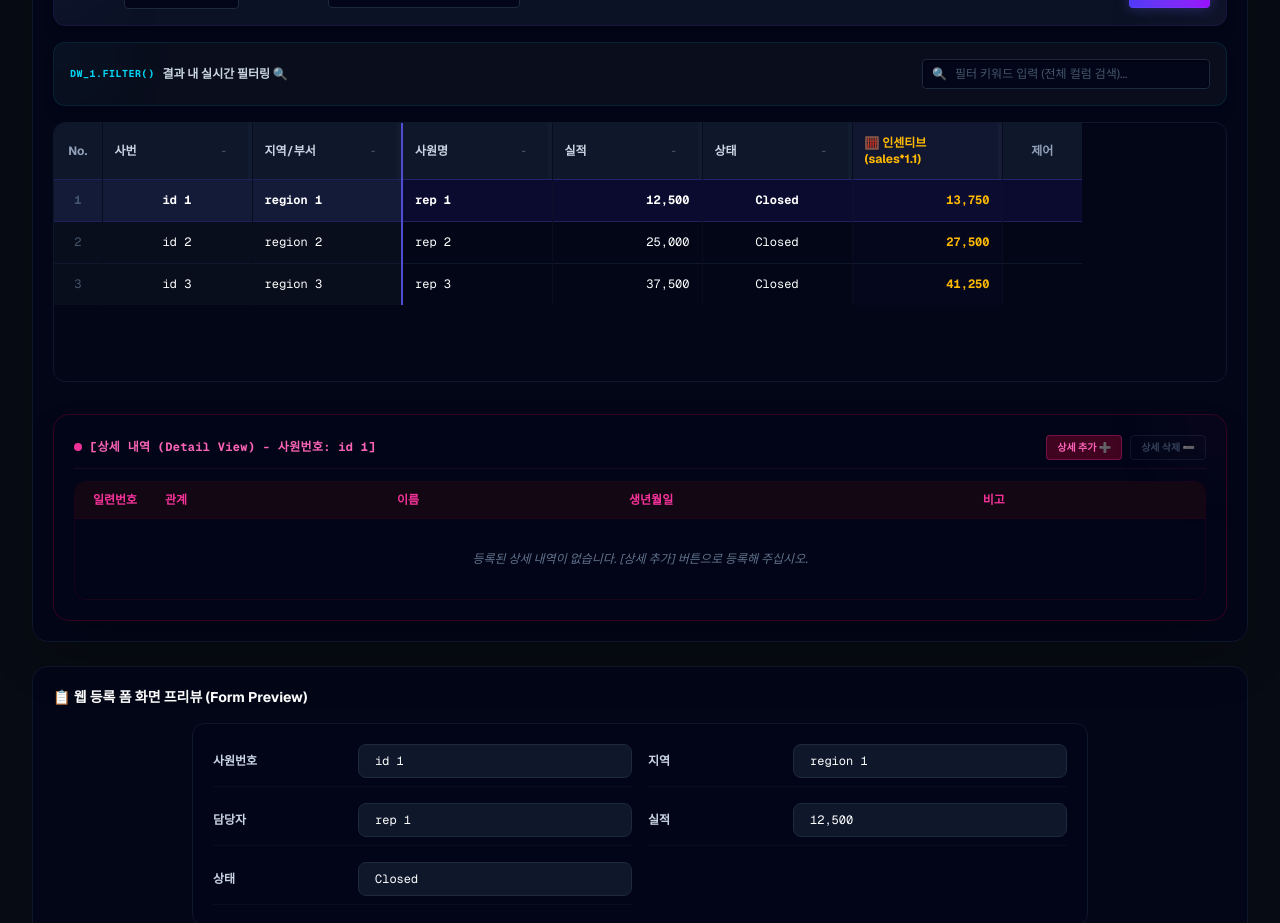
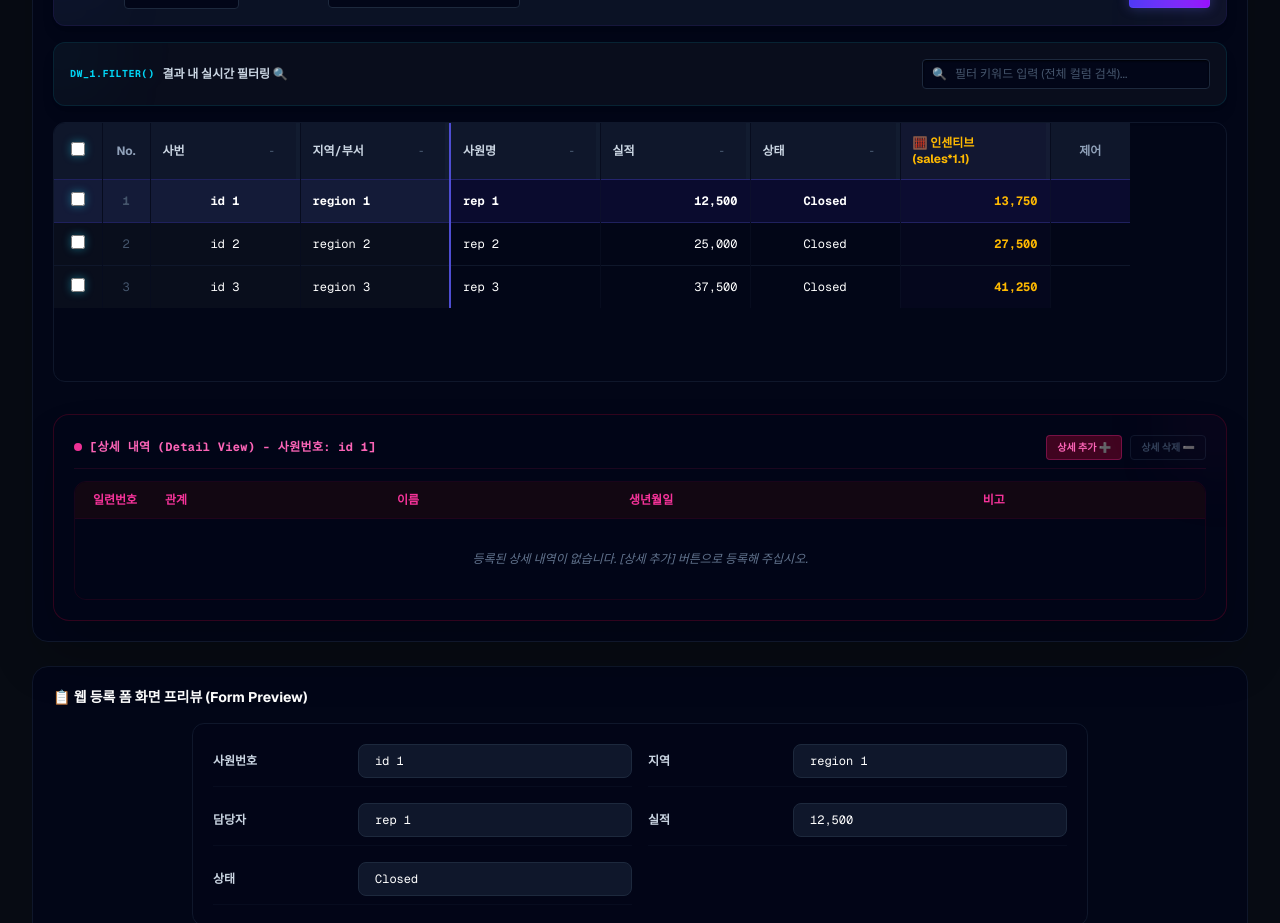
Before and after one commit to boradori80/pb-bridge, a Next.js app: page / in a window 1280 px wide. Shown: the part 1000-1923 px from the top of the page. Built offline with nearby package versions, Linux system fonts and the light colour scheme.

Commit message:
기능: 그리드 다중 행 체크박스 선택 및 스페이스바 키 바인딩, 일괄 삭제 구현 완료 (44일차 마감)

```diff
--- a/app/components/GridPreview.tsx
+++ b/app/components/GridPreview.tsx
@@ -111,6 +111,10 @@ const MOCK_DETAIL_DATA: { [empId: string]: DetailRow[] } = {
  *      * 에러 ➔ [ˈerər]
  *      * 프리뷰 ➔ [ˈpriːvjuː]
  *      * 업데이트 ➔ [ʌpˈdeɪt]
+ *      * 선택 ➔ [sɪˈlekʃn]
+ *      * 체크박스 ➔ [ˈtʃekbɒks]
+ *      * 다중 선택 ➔ [ˈmʌlti sɪˈlekʃn]
+ *      * 토글 ➔ [ˈtɑːɡl]
  */
 const LANG_DICT = {
   ko: {
@@ -146,6 +150,7 @@ const LANG_DICT = {
     colName: "이름",
     colDept: "부서",
     colControl: "제어",
+    colSelect: "선택",
     undo: "원복",
     detailTitle: "[상세 내역 (Detail View) - 사원번호: {empId}]",
     detailSelectRow: "마스터 그리드에서 직원을 선택해 주십시오.",
@@ -187,7 +192,8 @@ const LANG_DICT = {
     tooltipCopy: "추출된 JSON 문자열을 클립보드에 원클릭 복사합니다.",
     tooltipDownload: "추출된 JSON 파일을 로컬 디스크로 즉시 다운로드합니다.",
     btnPrint: "보고서 인쇄 🖨️",
-    tooltipPrint: "현재 화면을 규격에 맞춰 인쇄합니다 (dw_1.Print)."
+    tooltipPrint: "현재 화면을 규격에 맞춰 인쇄합니다 (dw_1.Print).",
+    tooltipCheckbox: "행 다중 선택 [ˈmʌlti sɪˈlekʃn] 체크박스 [ˈtʃekbɒks]"
   },
   en: {
     title: "💻 Web-Converted [ɡrɪd] [ˈpriːvjuː]",
@@ -222,6 +228,7 @@ const LANG_DICT = {
     colName: "Name",
     colDept: "Dept",
     colControl: "Control",
+    colSelect: "Select",
     undo: "Undo",
     detailTitle: "[Detail View - Emp ID: {empId}]",
     detailSelectRow: "Please select an employee from the master [ɡrɪd].",
@@ -263,7 +270,8 @@ const LANG_DICT = {
     tooltipCopy: "Copy the extracted JSON string to the clipboard with one click.",
     tooltipDownload: "Download the extracted JSON file to the local disk immediately.",
     btnPrint: "Print Report [prɪnt] 🖨️",
-    tooltipPrint: "Print the report page using native [prɪnt] API."
+    tooltipPrint: "Print the report page using native [prɪnt] API.",
+    tooltipCheckbox: "Row [ˈmʌlti sɪˈlekʃn] [ˈtʃekbɒks]"
   }
 };
 
@@ -286,6 +294,9 @@ export default function GridPreview({
   selectedRowIndex,
   onSelectRow,
 }: GridPreviewProps) {
+  // [Day 44 작업] 다중 선택 체크박스 상태 모델 정의 (Set 구조로 인덱스 추적)
+  const [selectedRowIds, setSelectedRowIds] = React.useState<Set<string>>(new Set());
+
   // [Day 36 작업] 삭제된 레코드를 추적하기 위한 버퍼 상태 및 타입 정의
   interface DeletedRowInfo {
     row_no: number;
@@ -439,8 +450,9 @@ export default function GridPreview({
 
   // [Day 37 작업] 컬럼 너비들의 합산으로 테이블의 전체 고정 폭 계산
   // [Day 42 작업] visibleColumns에 기재된 활성화된 컬럼들만 합산하여 계산
+  // [Day 44 작업] 다중 선택 체크박스(48px)가 추가되면서 테이블 너비 합산 공식 업데이트
   const totalTableWidth = React.useMemo(() => {
-    let sum = 48 + 80;
+    let sum = 48 + 48 + 80; // 체크박스(48) + No.(48) + 제어(80)
     (parsedData.columns || []).forEach((c) => {
       if (visibleColumns[c.name] !== false) {
         sum += columnWidths[c.name] || 150;
@@ -479,9 +491,10 @@ export default function GridPreview({
    *      활성화된 컬럼들만 합산하여 유기적으로 반영되므로 틀고정 경계선이 한 픽셀의 오차도 없이 유연하게 달라붙게 됩니다.
    *    - 리렌더링(Rerendering [riːˈrendərɪŋ]) 과정에서 DOM을 직접 조작하지 않고 데이터 상태와 뷰의 바인딩을 일치시킴으로써 뛰어난 성능과 설계의 분리(SoC)를 만족합니다.
    */
+  // [Day 44 작업] 다중 선택 체크박스(48px) 도입으로 인한 Frozen Column left 오프셋 계산식 튜닝
   const getFrozenLeftOffset = React.useCallback((colIndex: number): number => {
-    if (colIndex === -1) return 0; // 'No.' 열은 가장 첫 부분에 고정
-    let offset = 48; // 'No.' 열의 고정 너비 (48px)
+    if (colIndex === -1) return 48; // 'No.' 열은 체크박스(48px) 바로 다음에 고정
+    let offset = 96; // 체크박스(48px) + 'No.'(48px) 의 고정 너비 합산 오프셋
     for (let i = 0; i < colIndex; i++) {
       const colName = parsedData.columns[i]?.name;
       if (colName) {
@@ -496,10 +509,11 @@ export default function GridPreview({
   }, [parsedData.columns, columnWidths, visibleColumns]);
 
   // [Day 42 작업] 활성화된 전체 컬럼 개수 계산 (No. 및 제어 컬럼 제외)
+  // [Day 44 작업] 다중 선택 체크박스 열이 추가되면서 기본 colSpan에 체크박스 포함하도록 보정 (+3)
   const totalVisibleColSpan = React.useMemo(() => {
     const visibleCols = (parsedData.columns || []).filter((c) => visibleColumns[c.name] !== false).length;
     const visibleComps = (parsedData.computedFields || []).filter((comp) => visibleColumns[comp.name] !== false).length;
-    return visibleCols + visibleComps + 2; // No. + 제어 포함
+    return visibleCols + visibleComps + 3; // 체크박스 + No. + 제어 포함
   }, [parsedData.columns, parsedData.computedFields, visibleColumns]);
 
   // [Day 35 작업] 실시간 유효성 검증(Validation) 및 레거시 ItemChanged / dw_1.Find() 대치 로직
@@ -630,6 +644,7 @@ export default function GridPreview({
       setSortConfig({ key: "", direction: "none" });
       setFilterKeyword("");
       setDeleteBuffer([]);
+      setSelectedRowIds(new Set());
 
       setDetailData(JSON.parse(JSON.stringify(MOCK_DETAIL_DATA)));
       setDetailDeleteBuffer([]);
@@ -752,6 +767,7 @@ export default function GridPreview({
       setGridData(resetSnapshot);
       setFilterKeyword("");
       setDeleteBuffer([]);
+      setSelectedRowIds(new Set());
       initialGridDataRef.current = JSON.parse(JSON.stringify(snapshotRef.current));
 
       setDetailData(JSON.parse(JSON.stringify(MOCK_DETAIL_DATA)));
@@ -811,27 +827,65 @@ export default function GridPreview({
   };
 
   const handleDeleteRow = () => {
-    if (selectedRowIndex < 0 || selectedRowIndex >= gridData.length) return;
-
-    const rowToDelete = gridData[selectedRowIndex];
-
-    if (rowToDelete.row_status !== "New" && rowToDelete.row_status !== "NewModified") {
-      const { __originalIndex, row_status, ...cleanRow } = rowToDelete;
-
-      const deletedItem: DeletedRowInfo = {
-        row_no: selectedRowIndex + 1,
-        row_status: "Deleted",
-        data: cleanRow,
-      };
-
-      setDeleteBuffer((prev) => [...prev, deletedItem]);
+    // [Day 44 작업] 일괄 행 삭제 연동 파이프라인
+    // 체크박스로 다중 선택된 행이 있다면 일괄 삭제를 진행하고, 없으면 기존처럼 포커스된 단일 행을 삭제합니다.
+    const hasMultiSelected = selectedRowIds.size > 0;
+
+    let targetRowIndices: number[] = [];
+    if (hasMultiSelected) {
+      // 선택된 __originalIndex를 가진 행들의 현재 인덱스를 찾음
+      gridData.forEach((row, idx) => {
+        if (row.__originalIndex && selectedRowIds.has(row.__originalIndex)) {
+          targetRowIndices.push(idx);
+        }
+      });
+    } else {
+      if (selectedRowIndex >= 0 && selectedRowIndex < gridData.length) {
+        targetRowIndices.push(selectedRowIndex);
+      }
     }
 
+    if (targetRowIndices.length === 0) return;
+
+    // 1. deleteBuffer에 적재할 삭제 대상 가공 및 추가
+    const deletedItems: DeletedRowInfo[] = [];
+    targetRowIndices.forEach((idx) => {
+      const rowToDelete = gridData[idx];
+      if (rowToDelete && rowToDelete.row_status !== "New" && rowToDelete.row_status !== "NewModified") {
+        const { __originalIndex, row_status, ...cleanRow } = rowToDelete;
+        deletedItems.push({
+          row_no: idx + 1,
+          row_status: "Deleted",
+          data: cleanRow,
+        });
+      }
+    });
+
+    if (deletedItems.length > 0) {
+      setDeleteBuffer((prev) => [...prev, ...deletedItems]);
+    }
+
+    // 2. gridData에서 대상 행들 필터링하여 제외
+    const targetSet = new Set(targetRowIndices);
     setGridData((prev) => {
-      const next = prev.filter((_, idx) => idx !== selectedRowIndex);
-
+      const next = prev.filter((_, idx) => !targetSet.has(idx));
+
+      // 삭제 후 포커스 행 인덱스 보정
       if (next.length > 0) {
-        const nextSelectIdx = selectedRowIndex >= next.length ? next.length - 1 : selectedRowIndex;
+        let nextSelectIdx = selectedRowIndex;
+        // 만약 기존 포커스 행이 삭제되었다면 가장 가까운 행으로 이동
+        if (targetSet.has(selectedRowIndex)) {
+          const smallerIndices = targetRowIndices.filter(i => i < selectedRowIndex);
+          const deletedBeforeCount = smallerIndices.length;
+          nextSelectIdx = Math.max(0, selectedRowIndex - deletedBeforeCount);
+          if (nextSelectIdx >= next.length) {
+            nextSelectIdx = next.length - 1;
+          }
+        } else {
+          // 기존 포커스 행이 삭제되지 않았더라도, 그 앞에 몇 개가 삭제되었는지 세서 당겨줌
+          const deletedBeforeCount = targetRowIndices.filter(i => i < selectedRowIndex).length;
+          nextSelectIdx = Math.max(0, selectedRowIndex - deletedBeforeCount);
+        }
         setTimeout(() => {
           onSelectRow(nextSelectIdx);
         }, 0);
@@ -842,7 +896,71 @@ export default function GridPreview({
       }
       return next;
     });
+
+    // 3. 다중 선택 상태 클리어
+    setSelectedRowIds(new Set());
   };
+
+  // [Day 44 작업] 다중 행 선택(Multi-Selection [ˈmʌlti sɪˈlekʃn]) 토글 [ˈtɑːɡl] 및 아키텍처 비교 주석
+  /*
+   * [레거시 파워빌더 다중 선택 vs 현대 React 선언형 Set 모델 아키텍처 비교]
+   *
+   * 1. 레거시 파워빌더 (C/S 환경):
+   *    - 파워빌더에서는 그리드(DataWindow)에서 여러 행을 다중 선택하기 위해 `dw_1.SelectRow(i, true)` 또는 `dw_1.SelectRow(i, false)` 함수를 호출하여
+   *      데이터윈도우 내 각 로우의 그래픽 상태 레이어를 명령형(Imperative)으로 제어하고 물리적 선택 상태를 반전시켰습니다.
+   *    - 이후 선택된 다중 행들을 판별하거나 추출하려면, 개발자가 1부터 `dw_1.RowCount()`까지 루프를 돌리며 `dw_1.IsSelected(i)`를
+   *      일일이 호출해 스캔하는 절차적이고 비효율적인 방식이 수반되었습니다. 이는 데이터 버퍼 상태와 UI 렌더링 레이어가 파워빌더 엔진 내부에
+   *      완전 통합(Hard-coupled)되어 개발자가 로우 상태를 투명하게 추적하거나 외부 파이프라인으로 일괄 연동하기 매우 까다로웠습니다.
+   *
+   * 2. 현대 웹 표준 React 아키텍처 (선언형 Set 기반 상태 매핑 및 키보드 웹 접근성):
+   *    - React 환경에서는 UI가 로우 레벨 상태의 투사체에 불과하다는 선언형(Declarative) 렌더링 패러다임을 따릅니다.
+   *    - 다중 행 선택(Multi-Selection [ˈmʌlti sɪˈlekʃn]) 상태는 `selectedRowIds` 라는 고유의 Set 객체 상태(State)로 선언하여 격리 관리됩니다.
+   *    - 개별 행 체크박스 토글(Toggle [ˈtɑːɡl]) 시, 대상 행의 고유 불변 키(`__originalIndex`)를 Set에 삽입/삭제(Set.has ? delete : add)하는 상태 변경 함수가 실행되며,
+   *      React는 이 상태 변동을 감지하고 가상 돔(Virtual DOM) 리렌더링을 유발하여 체크박스의 체크 여부(`checked={selectedRowIds.has(row.__originalIndex)}`)를 즉시 자동 맵핑합니다.
+   *    - 복잡한 루프 스캔 없이 단순히 `selectedRowIds` 집합의 존재 여부를 통해 즉시 다중 행 선택 여부를 판별(O(1))할 수 있으며,
+   *      스페이스바(`Space`) 키 이벤트를 Listen하여 키보드 웹 접근성 규칙에 맞춰 현재 포커스 행(`selectedRowIndex`)의 체크 상태를 즉각 반전시킬 수 있어
+   *      C/S 수준의 풍부한 UX와 명확한 아키텍처적 SoC(관심사 분리)를 완벽히 달성합니다.
+   */
+  const handleToggleRow = React.useCallback((rowOriginalIndex: string) => {
+    setSelectedRowIds((prev) => {
+      const next = new Set(prev);
+      if (next.has(rowOriginalIndex)) {
+        next.delete(rowOriginalIndex);
+      } else {
+        next.add(rowOriginalIndex);
+      }
+      return next;
+    });
+  }, []);
+
+  const isAllFilteredSelected = React.useMemo(() => {
+    if (filteredRows.length === 0) return false;
+    return filteredRows.every(({ row }) => selectedRowIds.has(row.__originalIndex || ""));
+  }, [filteredRows, selectedRowIds]);
+
+  const handleToggleAll = React.useCallback(() => {
+    if (isAllFilteredSelected) {
+      setSelectedRowIds((prev) => {
+        const next = new Set(prev);
+        filteredRows.forEach(({ row }) => {
+          if (row.__originalIndex) {
+            next.delete(row.__originalIndex);
+          }
+        });
+        return next;
+      });
+    } else {
+      setSelectedRowIds((prev) => {
+        const next = new Set(prev);
+        filteredRows.forEach(({ row }) => {
+          if (row.__originalIndex) {
+            next.add(row.__originalIndex);
+          }
+        });
+        return next;
+      });
+    }
+  }, [filteredRows, isAllFilteredSelected]);
 
   // [Day 39 작업] 파워빌더 RowFocusChanged / ShareData 대치 설명 및 연동 상태 제어
   // [Day 39 작업] 디테일 데이터 행 추가 (dw_detail.InsertRow)
@@ -1180,6 +1298,7 @@ export default function GridPreview({
 
         setDeleteBuffer([]);
         setDetailDeleteBuffer([]);
+        setSelectedRowIds(new Set());
 
         snapshotRef.current = JSON.parse(JSON.stringify(updatedGridData));
         initialGridDataRef.current = JSON.parse(JSON.stringify(updatedGridData));
@@ -1603,10 +1722,23 @@ export default function GridPreview({
                   : "44px",
               }}
             >
+              {/* [Day 44 작업] 체크박스 [ˈtʃekbɒks] 다중 선택 [ˈmʌlti sɪˈlekʃn] sticky 고정 적용 */}
+              <th
+                className="p-3 text-center bg-slate-900 border-r border-slate-900/40 sticky left-0 z-30"
+                style={{ width: "48px", left: 0 }}
+                title={t.tooltipCheckbox}
+              >
+                <input
+                  type="checkbox"
+                  checked={isAllFilteredSelected}
+                  onChange={handleToggleAll}
+                  className="rounded border-slate-800 bg-slate-950 text-cyan-500 focus:ring-0 focus:ring-offset-0 focus:outline-none w-3.5 h-3.5 cursor-pointer accent-cyan-500 shadow-[0_0_8px_rgba(34,211,238,0.4)]"
+                />
+              </th>
               {/* [Day 38 작업] No. 열 sticky 고정 적용 */}
               <th
                 className="p-3 text-center bg-slate-900 border-r border-slate-900/40 sticky left-0 z-30"
-                style={{ width: "48px", left: 0 }}
+                style={{ width: "48px", left: 48 }}
               >
                 {t.colNo}
               </th>
@@ -1737,18 +1869,45 @@ export default function GridPreview({
                     onClick={() => onSelectRow(rIdx)}
                     className={`transition-all font-mono cursor-pointer group ${rowBgClass}`}
                   >
+                    {/* [Day 44 작업] 체크박스 [ˈtʃekbɒks] 다중 선택 [ˈmʌlti sɪˈlekʃn] 개별 선택 셀 sticky left: 0 */}
+                    <td
+                      className={`p-3 text-center transition-all sticky left-0 z-10 border-r border-slate-900/40 ${cellBgClass} ${
+                        hasError
+                          ? "border-l-4 border-l-red-500"
+                          : isModified
+                          ? "border-l-4 border-l-emerald-500"
+                          : ""
+                      }`}
+                      style={{
+                        width: "48px",
+                        left: 0,
+                      }}
+                      onClick={(e) => {
+                        e.stopPropagation(); // 행 선택 클릭 이벤트 전파 차단
+                        if (row.__originalIndex) {
+                          handleToggleRow(row.__originalIndex);
+                        }
+                      }}
+                    >
+                      <input
+                        type="checkbox"
+                        checked={row.__originalIndex ? selectedRowIds.has(row.__originalIndex) : false}
+                        onChange={() => {}} // onClick에서 처리하므로 빈 핸들러
+                        className="rounded border-slate-800 bg-slate-950 text-cyan-500 focus:ring-0 focus:ring-offset-0 focus:outline-none w-3.5 h-3.5 cursor-pointer accent-cyan-500 shadow-[0_0_8px_rgba(34,211,238,0.4)]"
+                      />
+                    </td>
                     {/* [Day 38 작업] No. 열 sticky 고정 적용 및 오프셋 스타일 바인딩 */}
                     <td
                       className={`p-3 text-center transition-all sticky left-0 z-10 border-r border-slate-900/40 ${cellBgClass} ${
                         hasError
-                          ? "border-l-4 border-l-red-500 text-red-400 font-bold"
+                          ? "text-red-400 font-bold"
                           : isModified
-                          ? "border-l-4 border-l-emerald-500 text-emerald-400 font-bold"
+                          ? "text-emerald-400 font-bold"
                           : "text-slate-600"
                       }`}
                       style={{
                         width: "48px",
-                        left: 0,
+                        left: 48,
                       }}
                     >
                       {fIdx + 1}
@@ -1892,6 +2051,13 @@ export default function GridPreview({
                                 }
                                 if (targetFound) break;
                               }
+                            }
+                          } else if (e.key === " ") {
+                            // [Day 44 작업] Space 입력 감지 및 현재 포커스된 행의 체크박스 토글 [ˈtɑːɡl]
+                            e.preventDefault();
+                            const currentRowObj = gridData[rIdx];
+                            if (currentRowObj && currentRowObj.__originalIndex) {
+                              handleToggleRow(currentRowObj.__originalIndex);
                             }
                           }
                         };
```
Also changed, not shown: 1 other file (tests, documents, lock files or other folders).
